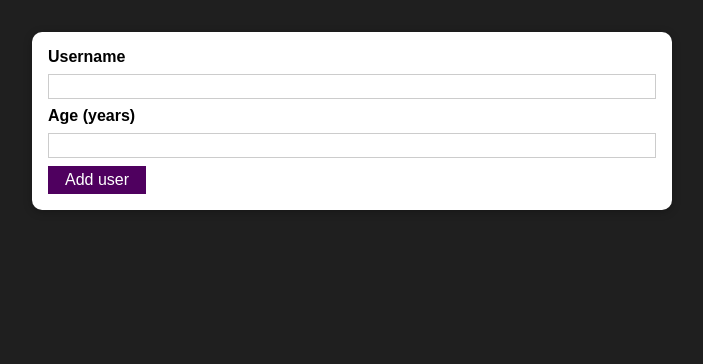
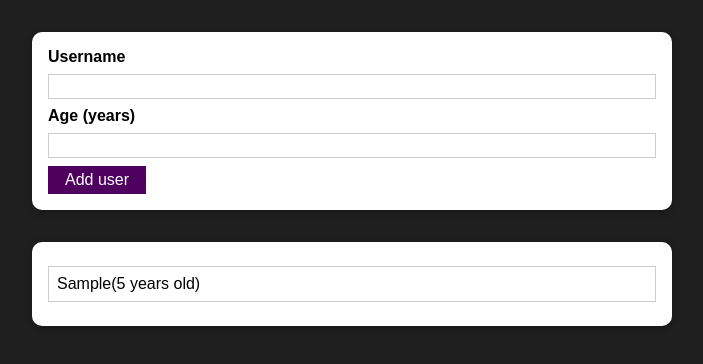
Before and after one commit to hemkar/React-complete-guide-udemy, a React (Create React App) app: page / in a window 1280 px wide. Both pictures are taken after typing "Sample", "5" into the empty fields and a click on the button "Add user". Shown: the top 364 px of the page, without its empty margins (288-991 px from the left). Built offline with nearby package versions, Linux system fonts and the light colour scheme.

Commit message:
Managing list of users via state

```diff
--- a/src/App.js
+++ b/src/App.js
@@ -1,10 +1,22 @@
-import React from "react";
+import React, { useState } from "react";
 import AddUser from "./components/Users/AddUser";
+import UserList from "./components/Users/UsersList";
 
 function App() {
+  const [usersList, setUsersList] = useState([]);
+
+  const handleUsersLisr = (uName, uAge) => {
+    setUsersList((prevState) => {
+      return [
+        ...prevState,
+        { name: uName, age: uAge, id: Math.random().toString() },
+      ];
+    });
+  };
   return (
     <div>
-      <AddUser />
+      <AddUser onAddUser={handleUsersLisr} />
+      <UserList users={usersList} />
     </div>
   );
 }
--- a/src/components/Users/AddUser.js
+++ b/src/components/Users/AddUser.js
@@ -24,7 +24,7 @@ const AddUser = (props) => {
     if (+userAge < 1) {
       return;
     }
-    console.log(userName, userAge);
+    props.onAddUser(userName, userAge);
     setUserName("");
     setUserAge("");
   };
--- /dev/null
+++ b/src/components/Users/UsersList.js
@@ -0,0 +1,18 @@
+import React from "react";
+import Card from "../UI/Card";
+import classes from "./UsersList.module.css";
+
+const UserList = (props) => {
+  return (
+    <Card className={classes.users}>
+      <ul>
+        {props.users.map((user) => (
+          <li key={user.id}>
+            {user.name}({user.age} years old)
+          </li>
+        ))}
+      </ul>
+    </Card>
+  );
+};
+export default UserList;
--- /dev/null
+++ b/src/components/Users/UsersList.module.css
@@ -0,0 +1,16 @@
+.users {
+  margin: 2rem auto;
+  width: 90%;
+  max-width: 40rem;
+}
+
+.users ul {
+  list-style: none;
+  padding: 1rem;
+}
+
+.users li {
+  border: 1px solid #ccc;
+  margin: 0.5rem 0;
+  padding: 0.5rem;
+}
```
